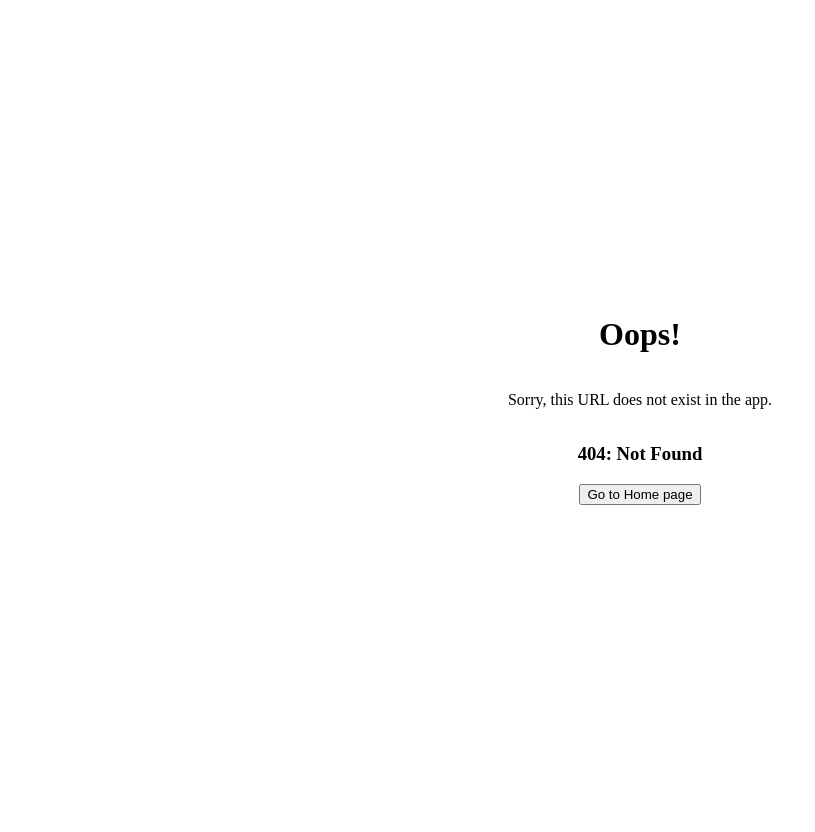
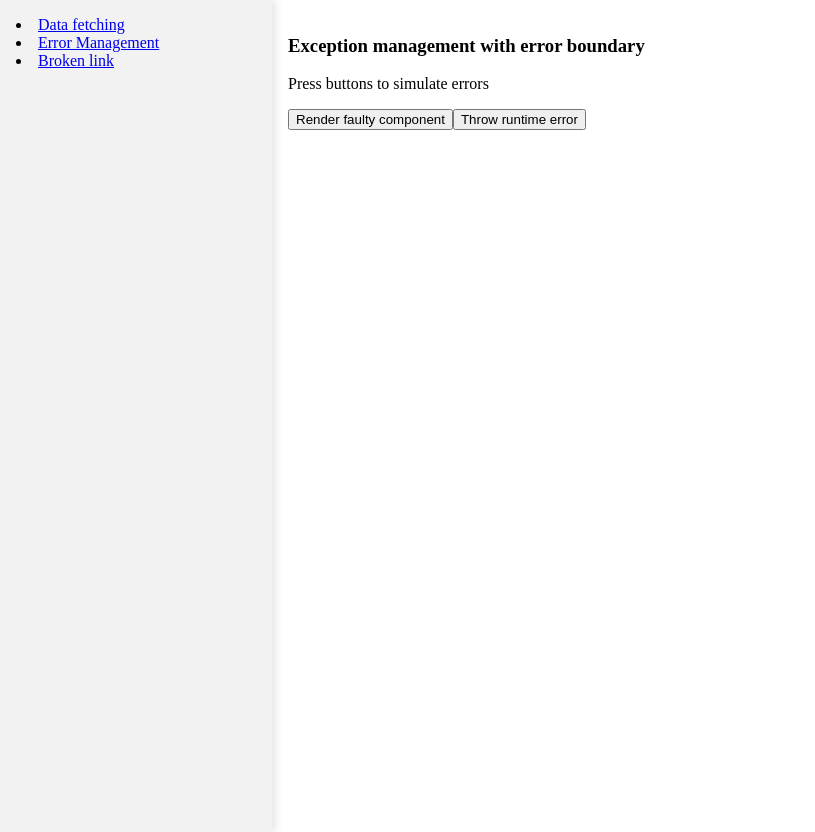
Before and after one commit to valenber/vite-poc, a React (Vite) app: page /errors in a window 1280 px wide. Before the commit this address had no page. Shown: the whole page, without its empty margins (0-815 px from the left). Before the commit the page ends 800 px from the top, so only its background shows below. Built offline with nearby package versions, Linux system fonts and the light colour scheme.

Commit message:
refactor routes and split app sections

```diff
--- a/src/layout/index.tsx
+++ b/src/layout/AppLayout.tsx
@@ -6,8 +6,19 @@ export const AppLayout = () => {
   return (
     <div className="AppLayout">
       <nav>
-        <Link to="app/">App</Link>
+        <li>
+          <Link to="data">Data fetching</Link>
+        </li>
+
+        <li>
+          <Link to="errors">Error Management</Link>
+        </li>
+
+        <li>
+          <Link to="app/broken">Broken link</Link>
+        </li>
       </nav>
+
       <section>
         <Outlet />
       </section>
--- a/src/layout/RoutingErrorPage.css
+++ b/src/layout/RoutingErrorPage.css
@@ -1,4 +1,4 @@
-.ErrorPage {
+.RoutingErrorPage {
   height: 100vh;
   display: flex;
   flex-direction: column;
--- a/src/layout/RoutingErrorPage.tsx
+++ b/src/layout/RoutingErrorPage.tsx
@@ -17,11 +17,11 @@ export const RoutingErrorPage = () => {
   console.error(error);
 
   function navigateToRoot() {
-    window.location.href = "/app";
+    window.location.href = "/data";
   }
 
   return (
-    <div className="ErrorPage">
+    <div className="RoutingErrorPage">
       <h1>Oops!</h1>
       <p>Sorry, this URL does not exist in the app.</p>
       <h3>{`${error.status}: ${error.statusText}` || error.message}</h3>
--- a/src/main.tsx
+++ b/src/main.tsx
@@ -1,32 +1,11 @@
 import { userAPI } from "@api/userAPI";
-import { AppErrorBoundary } from "@common/components/AppErrorBoundary";
 import { ApiProvider } from "@reduxjs/toolkit/dist/query/react";
 import { StrictMode } from "react";
 import ReactDOM from "react-dom/client";
-import { createBrowserRouter, RouterProvider } from "react-router-dom";
+import { RouterProvider } from "react-router-dom";
 
-import { App } from "./App";
-import { AppLayout } from "./layout";
-import { RoutingErrorPage } from "./layout/RoutingErrorPage";
+import { router } from "./routes";
 
-const router = createBrowserRouter([
-  {
-    path: "/",
-    element: <AppLayout />,
-    errorElement: <RoutingErrorPage />,
-    children: [
-      {
-        path: "app",
-        hasErrorBoundary: true,
-        element: (
-          <AppErrorBoundary>
-            <App />
-          </AppErrorBoundary>
-        ),
-      },
-    ],
-  },
-]);
 
 function renderApp() {
   ReactDOM.createRoot(document.getElementById("root") as HTMLElement).render(
--- a/src/App.tsx
+++ b/src/routes/DataFetching.tsx
@@ -2,7 +2,7 @@ import { userAPI } from "@api/userAPI";
 import { ChangeEvent, FormEvent, useState } from "react";
 import { useErrorHandler } from "react-error-boundary";
 
-export const App = () => {
+export const DataFetching = () => {
   const {
     isLoading,
     isSuccess,
@@ -27,25 +27,6 @@ export const App = () => {
     trigger({ name: newName });
 
     setNewName("");
-  }
-
-  // AppErrorBoundary test for react lifecucle error
-  const [renderFire, setRenderFire] = useState(false);
-
-  const Fire = () => {
-    throw new Error("💥 Lifecycle Fire!!! 💥");
-  };
-
-  function renderFireComponent() {
-    setRenderFire(true);
-  }
-
-  // AppErrorBoundary test for runtime error
-  const errorHandler = useErrorHandler();
-
-  function throwRuntimeError() {
-    const runtimeError = new Error("💥 Runtime Fire!!! 💥");
-    errorHandler(runtimeError);
   }
 
   return (
@@ -78,11 +59,6 @@ export const App = () => {
             return <li key={id}>{name}</li>;
           })}
       </ul>
-
-      <button onClick={renderFireComponent}>Render faulty component</button>
-      {renderFire && <Fire />}
-
-      <button onClick={throwRuntimeError}>Throw runtime error</button>
     </>
   );
 };
--- /dev/null
+++ b/src/routes/ErrorManagement.tsx
@@ -0,0 +1,36 @@
+import { useState } from "react";
+import { useErrorHandler } from "react-error-boundary";
+
+export const ErrorManagement = () => {
+  // AppErrorBoundary test for react lifecucle error
+  const [renderFire, setRenderFire] = useState(false);
+
+  const Fire = () => {
+    throw new Error("💥 Lifecycle Fire!!! 💥");
+  };
+
+  function renderFireComponent() {
+    setRenderFire(true);
+  }
+
+  // AppErrorBoundary test for runtime error
+  const errorHandler = useErrorHandler();
+
+  function throwRuntimeError() {
+    const runtimeError = new Error("💥 Runtime Fire!!! 💥");
+    errorHandler(runtimeError);
+  }
+
+  return (
+    <>
+      <h3>Exception management with error boundary</h3>
+      <p>Press buttons to simulate errors</p>
+
+      <button onClick={renderFireComponent}>Render faulty component</button>
+
+      {renderFire && <Fire />}
+
+      <button onClick={throwRuntimeError}>Throw runtime error</button>
+    </>
+  );
+};
--- /dev/null
+++ b/src/routes/index.tsx
@@ -0,0 +1,36 @@
+import { AppErrorBoundary } from "@common/components/AppErrorBoundary";
+import { createBrowserRouter } from "react-router-dom";
+
+import { AppLayout } from "../layout/AppLayout";
+import { RoutingErrorPage } from "../layout/RoutingErrorPage";
+import { DataFetching } from "./DataFetching";
+import { ErrorManagement } from "./ErrorManagement";
+
+export const router = createBrowserRouter([
+  {
+    path: "",
+    element: <AppLayout />,
+    errorElement: <RoutingErrorPage />,
+    children: [
+      {
+        path: "data",
+        hasErrorBoundary: true,
+        element: (
+          // if this boundary is moved inside the component, it fails to catch runtime errors
+          <AppErrorBoundary>
+            <DataFetching />
+          </AppErrorBoundary>
+        ),
+      },
+      {
+        path: "errors",
+        element: (
+          // if this boundary is moved inside the component, it fails to catch runtime errors
+          <AppErrorBoundary>
+            <ErrorManagement />
+          </AppErrorBoundary>
+        ),
+      },
+    ],
+  },
+]);
```
Also changed, not shown: 2 other files (tests, documents, lock files or other folders).
